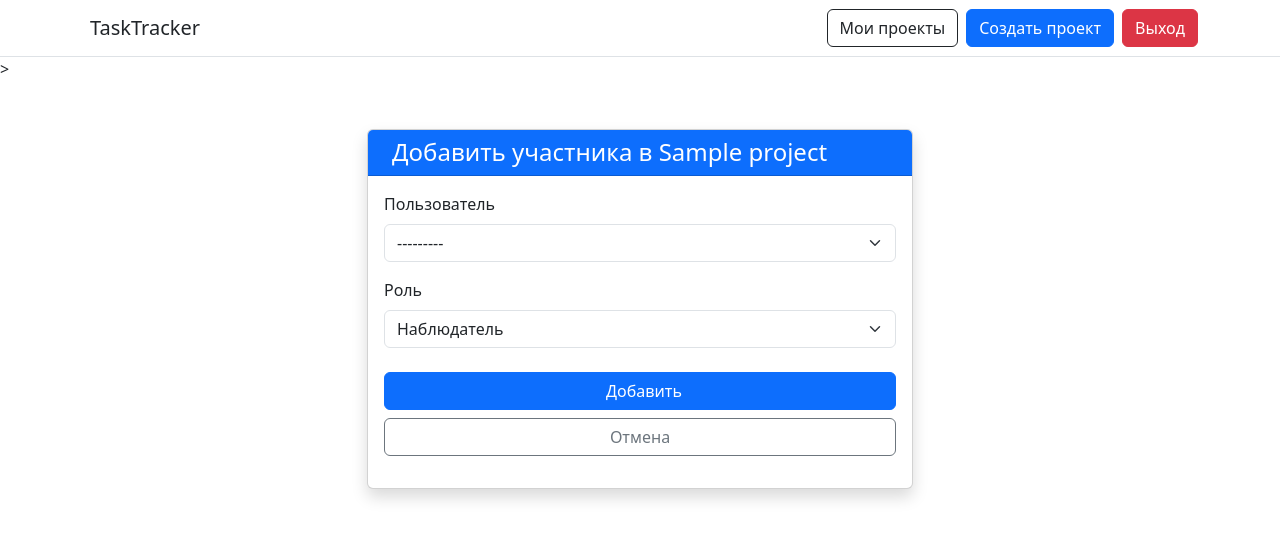
After one commit to Whiox/TaskTracker, a Django app: page /projects/projects/1/add_member/ in a window 1280 px wide. The commit adds this page. Shown: the top 539 px of the page. Run offline with Django 5.2, Linux system fonts and the light colour scheme; a user stored in the database is signed in; tables that the repository leaves empty hold one stand-in row (values such as "Sample post").

Commit message:
Added add member page

```diff
--- a/projects/forms.py
+++ b/projects/forms.py
@@ -1,5 +1,6 @@
 from django.forms import *
 from projects.models import *
+from django.contrib.auth import get_user_model
 
 
 class ProjectForm(ModelForm):
@@ -40,3 +41,38 @@ class TaskForm(ModelForm):
     def save(self):
         task = super().save(commit=False)
         return task
+
+
+User = get_user_model()
+
+
+class AddMemberForm(ModelForm):
+    user = ModelChoiceField(
+        queryset=User.objects.all(),
+        label="Пользователь",
+        widget=Select(attrs={'class': 'form-select'})
+    )
+
+    class Meta:
+        model = Member
+        fields = ['user', 'role']
+        widgets = {
+            'role': Select(attrs={'class': 'form-select'})
+        }
+        labels = {
+            'role': 'Роль'
+        }
+
+    def __init__(self, *args, **kwargs):
+        self.project = kwargs.pop('project', None)
+        super().__init__(*args, **kwargs)
+        if self.project:
+            self.fields['user'].queryset = User.objects.exclude(
+                id__in=self.project.members.values('user')
+            )
+
+    def clean_user(self):
+        user = self.cleaned_data['user']
+        if Member.objects.filter(project=self.project, user=user).exists():
+            raise ValidationError("Этот пользователь уже в проекте")
+        return user
--- /dev/null
+++ b/projects/templates/add_member.html
@@ -0,0 +1,53 @@
+{% extends 'base.html' %}
+{% load static %}
+
+{% block content %}
+<div class="container py-5">
+    <div class="row justify-content-center">
+        <div class="col-md-6">
+            <div class="card shadow">
+                <div class="card-header bg-primary text-white">
+                    <h4 class="mb-0">
+                        <i class="bi bi-person-plus me-2"></i>
+                        Добавить участника в {{ project.name }}
+                    </h4>
+                </div>
+                <div class="card-body">
+                    <form method="post">
+                        {% csrf_token %}
+
+                        <div class="mb-3">
+                            <label class="form-label">{{ form.user.label }}</label>
+                            {{ form.user }}
+                            {% if form.user.errors %}
+                                <div class="invalid-feedback d-block">
+                                    {{ form.user.errors|first }}
+                                </div>
+                            {% endif %}
+                        </div>
+
+                        <div class="mb-4">
+                            <label class="form-label">{{ form.role.label }}</label>
+                            {{ form.role }}
+                            {% if form.role.errors %}
+                                <div class="invalid-feedback d-block">
+                                    {{ form.role.errors|first }}
+                                </div>
+                            {% endif %}
+                        </div>
+
+                        <div class="d-grid gap-2">
+                            <button type="submit" class="btn btn-primary">
+                                <i class="bi bi-save me-2"></i>Добавить
+                            </button>
+                            <a href="{% url 'project' project.id %}" class="btn btn-outline-secondary">
+                                Отмена
+                            </a>
+                        </div>
+                    </form>
+                </div>
+            </div>
+        </div>
+    </div>
+</div>
+{% endblock %}
--- a/projects/urls.py
+++ b/projects/urls.py
@@ -14,4 +14,9 @@ urlpatterns = [
     path('tasks/<int:task_id>/move/',
          TaskMoveView.as_view(),
          name='move_task'),
+    path(
+        'projects/<int:project_id>/add_member/',
+        AddMemberView.as_view(),
+        name='add_member'
+    ),
 ]
--- a/projects/views.py
+++ b/projects/views.py
@@ -35,10 +35,18 @@ class ProjectsView(View):
     @staticmethod
     @login_required(login_url='login')
     def get(request):
+        user = request.user
+
+        owned_projects = user.projects.all()
+        member_projects = Project.objects.filter(members__user=user)
+
+        all_projects = (owned_projects | member_projects).distinct()
+
         context = {
-            'projects': request.user.projects.all()
+            'projects': all_projects
         }
         return render(request, 'all_projects.html', context)
+
 
 
 class ProjectView(View):
@@ -304,3 +312,43 @@ class TaskMoveView(View):
                 'status': 'error',
                 'message': str(e)
             }, status=500)
+
+
+class AddMemberView(View):
+    @method_decorator(login_required(login_url='login'))
+    def dispatch(self, *args, **kwargs):
+        return super().dispatch(*args, **kwargs)
+
+    def get(self, request, project_id):
+        project = get_object_or_404(Project, id=project_id)
+
+        # Проверка прав
+        if not (request.user == project.owner or
+                project.members.filter(user=request.user, role=Member.Role.ADMIN).exists()):
+            return redirect('project', project_id=project_id)
+
+        form = AddMemberForm(project=project)
+        return render(request, 'add_member.html', {
+            'form': form,
+            'project': project
+        })
+
+    def post(self, request, project_id):
+        project = get_object_or_404(Project, id=project_id)
+
+        # Проверка прав
+        if not (request.user == project.owner or
+                project.members.filter(user=request.user, role=Member.Role.ADMIN).exists()):
+            return redirect('project', project_id=project_id)
+
+        form = AddMemberForm(request.POST, project=project)
+        if form.is_valid():
+            member = form.save(commit=False)
+            member.project = project
+            member.save()
+            return redirect('project', project_id=project_id)
+
+        return render(request, 'add_member.html', {
+            'form': form,
+            'project': project
+        })
```
Also changed, not shown: projects/templates/project.html (+7 -3 lines).
